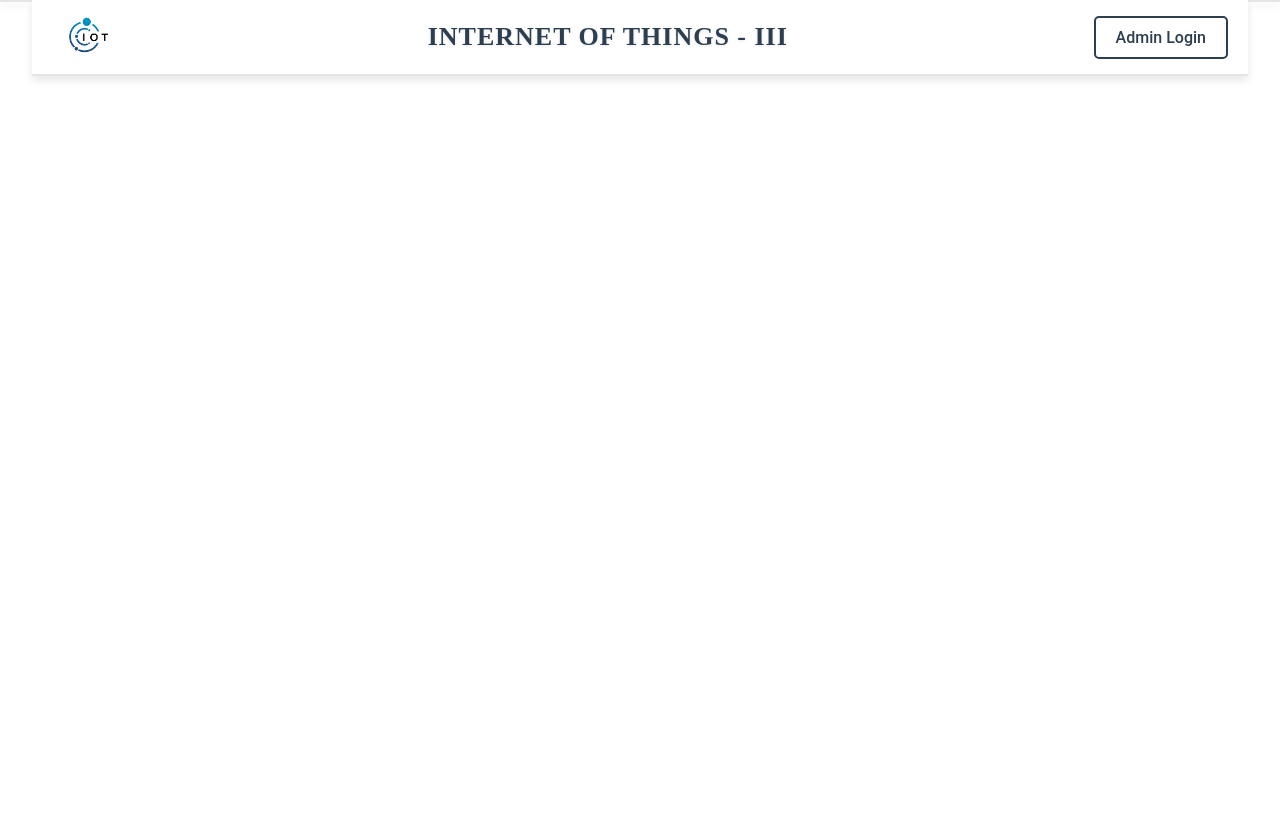
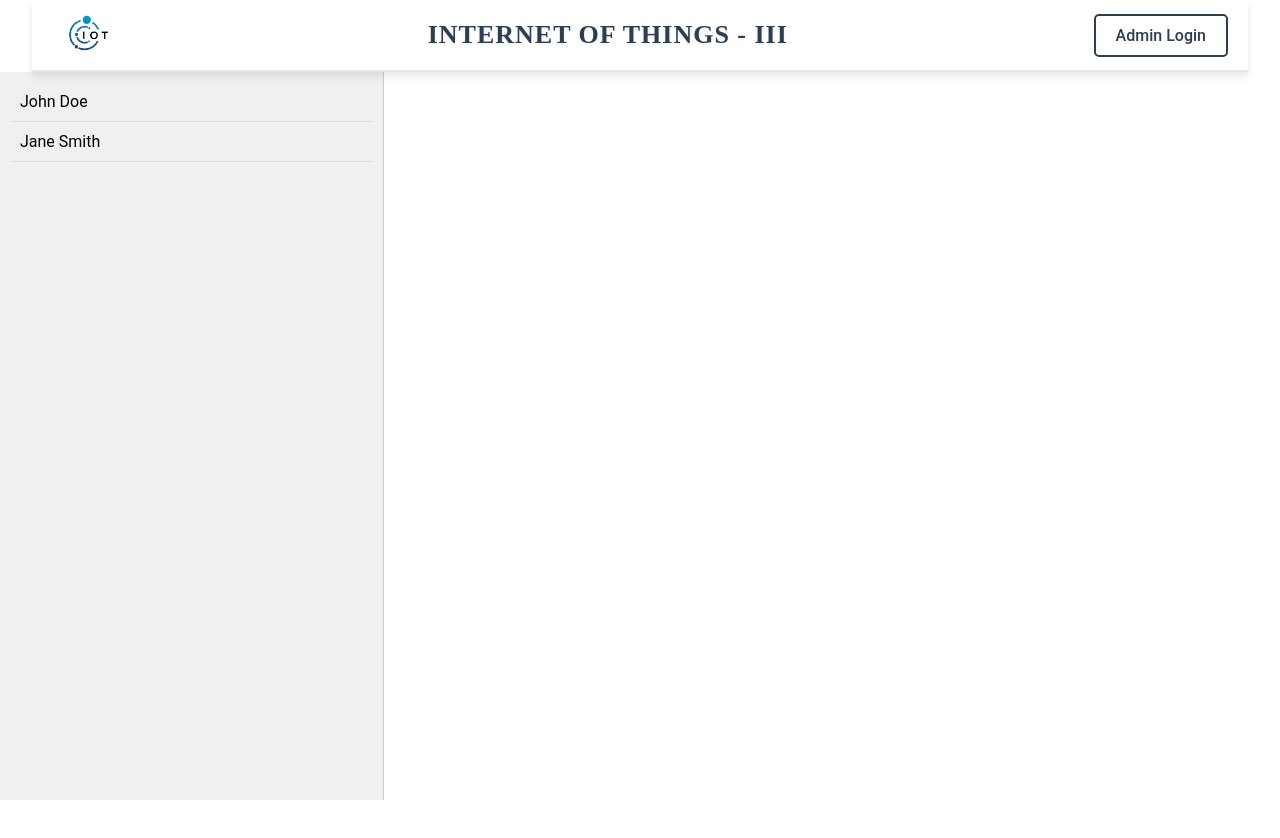
Before and after one commit to bhanuteja449896/ad1, a React (Create React App) app in the folder project/: page / in a window 1280 px wide. Shown: the top 838 px of the page. Before the commit the page ends 800 px from the top, so only its background shows below. Built offline with nearby package versions, Linux system fonts and the light colour scheme.

Commit message:
added body in the Home page

```diff
--- /dev/null
+++ b/project/public/db.json
@@ -0,0 +1,12 @@
+{
+    "data": {
+      "John Doe": {
+        "files": ["file1.pdf", "file2.docx"],
+        "images": ["image1.jpg", "image2.png"]
+      },
+      "Jane Smith": {
+        "files": ["file3.pdf", "file4.docx"],
+        "images": ["image3.jpg", "image4.png"]
+      }
+    }
+  }
--- /dev/null
+++ b/project/src/components/Body.css
@@ -0,0 +1,43 @@
+.body-container {
+    display: flex;
+    height: calc(100vh - 72px); /* Adjust based on the navbar height */
+    background-color: #f0f0f0;
+}
+
+.names-list {
+    width: 30%; /* 3:7 ratio */
+    overflow-y: auto;
+    background-color: #f0f0f0;
+    padding: 10px;
+    border-right: 1px solid #ccc;
+}
+
+.name-item {
+    padding: 10px;
+    cursor: pointer;
+    border-bottom: 1px solid #ddd;
+    transition: background-color 0.3s ease;
+}
+
+.name-item:hover {
+    background-color: #e0e0e0;
+}
+
+.data-display {
+    width: 70%; /* 3:7 ratio */
+    padding: 20px;
+    background-color: white; /* Ensures the background color is separate from the navbar */
+    display: flex;
+    flex-direction: column;
+}
+
+.files-list, .images-list {
+    flex: 1; /* Allow these to grow and fill the available space */
+    overflow-y: auto; /* Ensure they have their own scrollbars */
+    margin-bottom: 20px;
+}
+
+.file-item, .image-item {
+    padding: 10px;
+    border-bottom: 1px solid #ddd;
+}
--- /dev/null
+++ b/project/src/components/Body.js
@@ -0,0 +1,54 @@
+import React, { useState, useEffect } from "react";
+import "./Body.css";
+
+const Body = () => {
+  const [data, setData] = useState({});
+  const [selectedName, setSelectedName] = useState(null);
+
+  useEffect(() => {
+    // Fetch data from the JSON file
+    fetch("/db.json")
+      .then((response) => response.json())
+      .then((data) => setData(data.data));
+  }, []);
+
+  const handleNameClick = (name) => {
+    setSelectedName(name);
+  };
+
+  return (
+    <div className="body-container">
+      <div className="names-list">
+        {Object.keys(data).map((name) => (
+          <div key={name} className="name-item" onClick={() => handleNameClick(name)}>
+            {name}
+          </div>
+        ))}
+      </div>
+      <div className="data-display">
+        {selectedName && (
+          <>
+            <h2>Files</h2>
+            <div className="files-list">
+              {data[selectedName].files.map((file, index) => (
+                <div key={index} className="file-item">
+                  {file}
+                </div>
+              ))}
+            </div>
+            <h2>Images</h2>
+            <div className="images-list">
+              {data[selectedName].images.map((image, index) => (
+                <div key={index} className="image-item">
+                  {image}
+                </div>
+              ))}
+            </div>
+          </>
+        )}
+      </div>
+    </div>
+  );
+};
+
+export default Body;
--- a/project/src/components/Home.css
+++ b/project/src/components/Home.css
@@ -1,10 +1,6 @@
-nav {
-    /* background-color: grey; */
-    width: auto;
-    height: auto;
+/* The home container with margin-top to prevent overlap with fixed navbar */
+.home {
+    margin-top: 72px; /* Adjust according to the navbar height */
+    width: 100%;
+    height: 100vh;
 }
-
-.home {
-    color: aqua;
-    background-color: black;
-}
--- a/project/src/components/Home.js
+++ b/project/src/components/Home.js
@@ -1,14 +1,14 @@
 import React from "react";
 import Navbar from "./Navbar";
+import Body from "./Body";
 import "./Home.css";
 
 const Home = () => {
   return (
-    <nav>
-      <div className="home">
-        <Navbar />
-      </div>
-    </nav>
+    <div className="home">
+      <Navbar />
+      <Body />
+    </div>
   );
 };
 
--- a/project/src/components/Navbar.css
+++ b/project/src/components/Navbar.css
@@ -3,7 +3,7 @@ html, body {
     padding: 0;
     box-sizing: border-box;
     width: 100%;
-    font-family: 'Roboto', sans-serif; /* Base font family */
+    font-family: 'Roboto', sans-serif;
 }
 
 * {
@@ -12,7 +12,6 @@ html, body {
     box-sizing: border-box;
 }
 
-/* Container with max width and padding */
 .container {
     max-width: 1280px;
     margin: 0 auto;
@@ -21,7 +20,6 @@ html, body {
     margin-left: 2rem;
 }
 
-/* Navbar styling */
 nav {
     display: flex;
     justify-content: space-between;
@@ -31,56 +29,51 @@ nav {
     top: 0;
     left: 0;
     right: 0;
-    background-color: white; /* White background for navbar */
+    background-color: white;
     z-index: 1000;
     padding: 0 20px;
-    border-bottom: 2px solid rgba(0, 0, 0, 0.1); /* Subtle border */
-    box-shadow: 0 4px 8px rgba(0, 0, 0, 0.1); /* Adding shadow */
-    transition: background-color 0.3s ease; /* Smooth transition */
+    border-bottom: 2px solid rgba(0, 0, 0, 0.1);
+    box-shadow: 0 4px 8px rgba(0, 0, 0, 0.1);
+    transition: background-color 0.3s ease;
 }
 
-/* Logo styling */
 .logo img {
     height: 70px;
     width: auto;
-    transition: transform 0.3s ease; /* Smooth transition */
+    transition: transform 0.3s ease;
 }
 
-/* Adding hover effect to logo */
 .logo img:hover {
     transform: scale(1.1);
 }
 
-/* Class name styling */
 .class-name h3 {
     margin: 0;
-    font-size: 26px; /* Slightly larger font size */
-    color: #2c3e50; /* Darker color for premium feel */
-    font-family: 'Lora', serif; /* Elegant serif font for a premium look */
-    font-weight: 700; /* Bold text for prominence */
-    letter-spacing: 1px; /* Slight letter spacing */
-    text-shadow: 0 1px 3px rgba(0, 0, 0, 0.1); /* Subtle text shadow */
-    transition: color 0.3s ease; /* Smooth transition */
+    font-size: 26px;
+    color: #2c3e50;
+    font-family: 'Lora', serif;
+    font-weight: 700;
+    letter-spacing: 1px;
+    text-shadow: 0 1px 3px rgba(0, 0, 0, 0.1);
+    transition: color 0.3s ease;
 }
 
-/* Admin login button styling */
 .ct-login button {
     padding: 10px 20px;
     font-size: 16px;
-    border: 2px solid #2c3e50; /* Dark border for contrast */
+    border: 2px solid #2c3e50;
     background-color: white;
-    color: #2c3e50; /* Dark text color for contrast */
+    color: #2c3e50;
     cursor: pointer;
-    border-radius: 5px; /* Rounded corners */
-    font-family: 'Roboto', sans-serif; /* Consistent font family */
-    font-weight: 500; /* Medium weight for readability */
-    transition: background-color 0.3s ease, color 0.3s ease, transform 0.3s ease; /* Smooth transitions */
+    border-radius: 5px;
+    font-family: 'Roboto', sans-serif;
+    font-weight: 500;
+    transition: background-color 0.3s ease, color 0.3s ease, transform 0.3s ease;
 }
 
-/* Adding hover effect to admin login button */
 .ct-login button:hover {
-    background-color: #f4f4f4; /* Light grey background on hover */
-    color: #000; /* Darker text color on hover */
-    transform: scale(1.05); /* Slightly enlarge button on hover */
-    border-color: #000; /* Darker border color on hover */
+    background-color: #f4f4f4;
+    color: #000;
+    transform: scale(1.05);
+    border-color: #000;
 }
```
